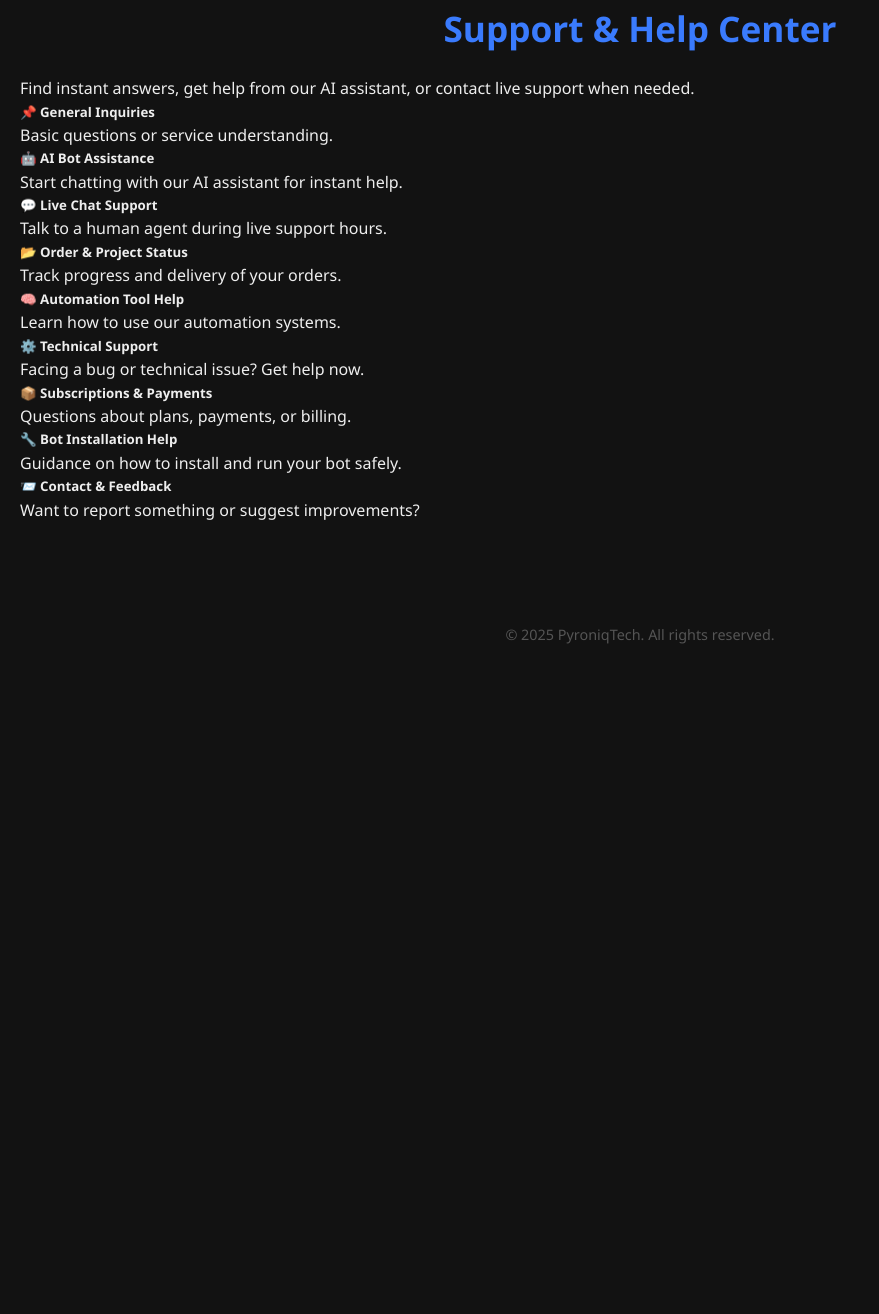
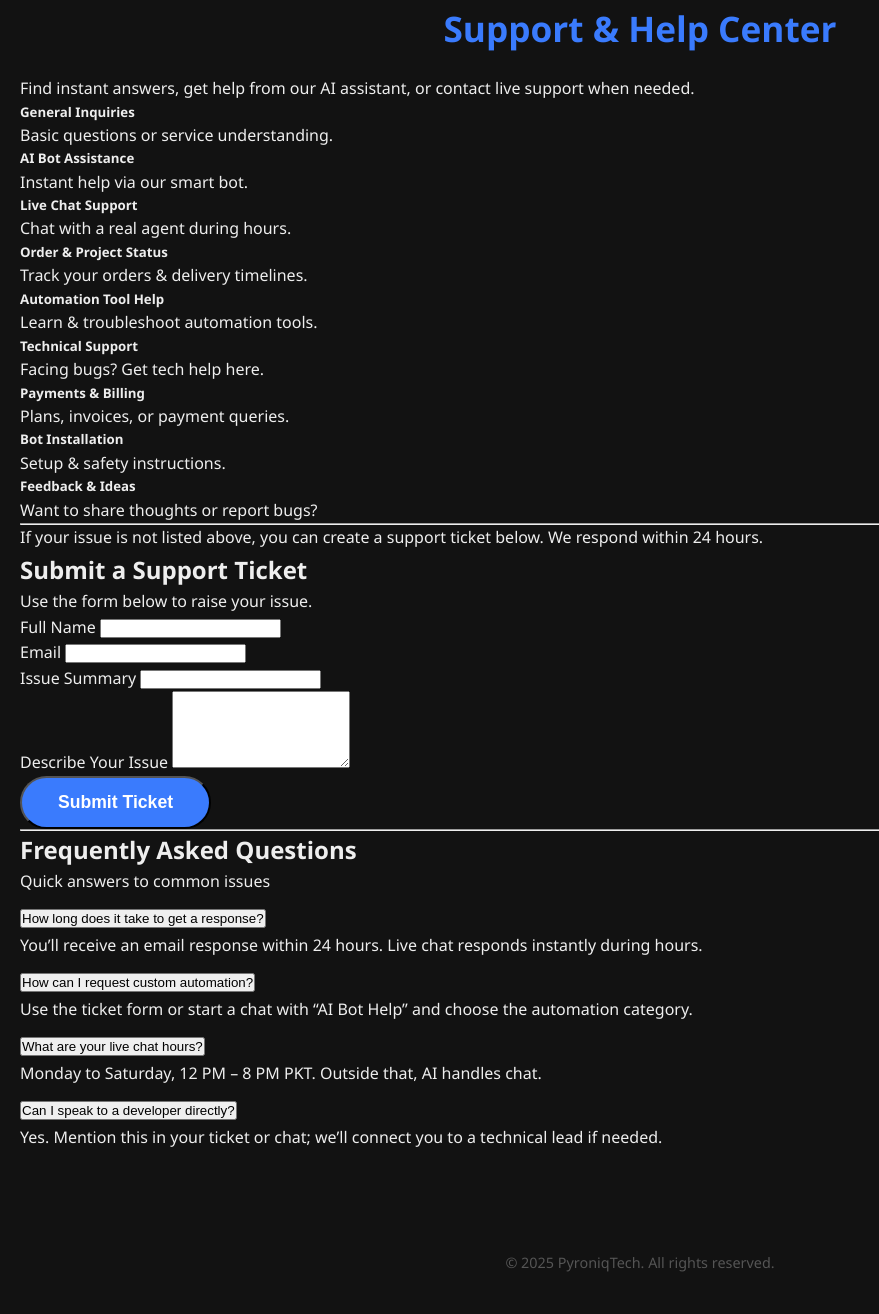
Before and after one commit to PyroniqTech/PyroniqTech, a Django app: page /support/ in a window 1280 px wide. Shown: the part 66-1380 px from the top of the page, without its empty margins (0-879 px from the left). Before the commit the page ends 710 px from the top, so only its background shows below. Run offline with Django 5.2, Linux system fonts and the light colour scheme.

Commit message:
Update support.html

```diff
--- a/main/templates/support.html
+++ b/main/templates/support.html
@@ -3,89 +3,98 @@
 
 <section class="container py-5">
   <div class="text-center mb-5">
-    <h1 class="fw-bold display-4">Support & Help Center</h1>
+    <h1 class="fw-bold display-4"><i class="bi bi-life-preserver"></i> Support & Help Center</h1>
     <p class="text-muted lead">Find instant answers, get help from our AI assistant, or contact live support when needed.</p>
   </div>
 
   <div class="row row-cols-1 row-cols-md-2 row-cols-lg-3 g-4">
 
     <div class="col">
-      <div class="card h-100 shadow-sm">
-        <div class="card-body">
-          <h5 class="card-title">📌 General Inquiries</h5>
+      <div class="card h-100 shadow-sm border-info">
+        <div class="card-body text-center">
+          <i class="bi bi-question-circle display-5 text-info"></i>
+          <h5 class="card-title mt-3">General Inquiries</h5>
           <p class="card-text text-muted">Basic questions or service understanding.</p>
         </div>
       </div>
     </div>
 
     <div class="col">
-      <div class="card h-100 shadow-sm">
-        <div class="card-body">
-          <h5 class="card-title">🤖 AI Bot Assistance</h5>
-          <p class="card-text text-muted">Start chatting with our AI assistant for instant help.</p>
+      <div class="card h-100 shadow-sm border-primary">
+        <div class="card-body text-center">
+          <i class="bi bi-robot display-5 text-primary"></i>
+          <h5 class="card-title mt-3">AI Bot Assistance</h5>
+          <p class="card-text text-muted">Instant help via our smart bot.</p>
         </div>
       </div>
     </div>
 
     <div class="col">
-      <div class="card h-100 shadow-sm">
-        <div class="card-body">
-          <h5 class="card-title">💬 Live Chat Support</h5>
-          <p class="card-text text-muted">Talk to a human agent during live support hours.</p>
+      <div class="card h-100 shadow-sm border-success">
+        <div class="card-body text-center">
+          <i class="bi bi-headset display-5 text-success"></i>
+          <h5 class="card-title mt-3">Live Chat Support</h5>
+          <p class="card-text text-muted">Chat with a real agent during hours.</p>
         </div>
       </div>
     </div>
 
     <div class="col">
-      <div class="card h-100 shadow-sm">
-        <div class="card-body">
-          <h5 class="card-title">📂 Order & Project Status</h5>
-          <p class="card-text text-muted">Track progress and delivery of your orders.</p>
+      <div class="card h-100 shadow-sm border-warning">
+        <div class="card-body text-center">
+          <i class="bi bi-box display-5 text-warning"></i>
+          <h5 class="card-title mt-3">Order & Project Status</h5>
+          <p class="card-text text-muted">Track your orders & delivery timelines.</p>
         </div>
       </div>
     </div>
 
     <div class="col">
-      <div class="card h-100 shadow-sm">
-        <div class="card-body">
-          <h5 class="card-title">🧠 Automation Tool Help</h5>
-          <p class="card-text text-muted">Learn how to use our automation systems.</p>
+      <div class="card h-100 shadow-sm border-dark">
+        <div class="card-body text-center">
+          <i class="bi bi-gear-wide-connected display-5 text-dark"></i>
+          <h5 class="card-title mt-3">Automation Tool Help</h5>
+          <p class="card-text text-muted">Learn & troubleshoot automation tools.</p>
         </div>
       </div>
     </div>
 
     <div class="col">
-      <div class="card h-100 shadow-sm">
-        <div class="card-body">
-          <h5 class="card-title">⚙️ Technical Support</h5>
-          <p class="card-text text-muted">Facing a bug or technical issue? Get help now.</p>
+      <div class="card h-100 shadow-sm border-danger">
+        <div class="card-body text-center">
+          <i class="bi bi-bug display-5 text-danger"></i>
+          <h5 class="card-title mt-3">Technical Support</h5>
+          <p class="card-text text-muted">Facing bugs? Get tech help here.</p>
         </div>
       </div>
     </div>
 
     <div class="col">
-      <div class="card h-100 shadow-sm">
-        <div class="card-body">
-          <h5 class="card-title">📦 Subscriptions & Payments</h5>
-          <p class="card-text text-muted">Questions about plans, payments, or billing.</p>
+      <div class="card h-100 shadow-sm border-secondary">
+        <div class="card-body text-center">
+          <i class="bi bi-credit-card display-5 text-secondary"></i>
+          <h5 class="card-title mt-3">Payments & Billing</h5>
+          <p class="card-text text-muted">Plans, invoices, or payment queries.</p>
         </div>
       </div>
     </div>
 
     <div class="col">
-      <div class="card h-100 shadow-sm">
-        <div class="card-body">
-          <h5 class="card-title">🔧 Bot Installation Help</h5>
-          <p class="card-text text-muted">Guidance on how to install and run your bot safely.</p>
+      <div class="card h-100 shadow-sm border-purple">
+        <div class="card-body text-center">
+          <i class="bi bi-download display-5 text-purple"></i>
+          <h5 class="card-title mt-3">Bot Installation</h5>
+          <p class="card-text text-muted">Setup & safety instructions.</p>
         </div>
       </div>
     </div>
 
     <div class="col">
-      <div class="card h-100 shadow-sm">
-        <div class="card-body">
-          <h5 class="card-title">📨 Contact & Feedback</h5>
-          <p class="card-text text-muted">Want to report something or suggest improvements?</p>
+      <div class="card h-100 shadow-sm border-teal">
+        <div class="card-body text-center">
+          <i class="bi bi-chat-right-heart display-5 text-teal"></i>
+          <h5 class="card-title mt-3">Feedback & Ideas</h5>
+          <p class="card-text text-muted">Want to share thoughts or report bugs?</p>
         </div>
       </div>
     </div>
@@ -93,4 +102,102 @@
   </div>
 </section>
 
+<hr class="my-5">
+
+<section class="container pb-5">
+  <div class="alert alert-warning text-center" role="alert">
+    <i class="bi bi-info-circle-fill"></i> If your issue is not listed above, you can create a support ticket below. We respond within 24 hours.
+  </div>
+
+  <div class="text-center mb-4">
+    <h2 class="fw-bold"><i class="bi bi-ticket-perforated"></i> Submit a Support Ticket</h2>
+    <p class="text-muted">Use the form below to raise your issue.</p>
+  </div>
+
+  <form method="POST" action="/support/ticket" class="row g-3">
+    <div class="col-md-6">
+      <label class="form-label">Full Name</label>
+      <input type="text" name="name" class="form-control" required>
+    </div>
+    <div class="col-md-6">
+      <label class="form-label">Email</label>
+      <input type="email" name="email" class="form-control" required>
+    </div>
+    <div class="col-md-12">
+      <label class="form-label">Issue Summary</label>
+      <input type="text" name="subject" class="form-control" required>
+    </div>
+    <div class="col-12">
+      <label class="form-label">Describe Your Issue</label>
+      <textarea name="message" rows="5" class="form-control" required></textarea>
+    </div>
+    <div class="col-12 text-center">
+      <button type="submit" class="btn btn-primary"><i class="bi bi-send"></i> Submit Ticket</button>
+    </div>
+  </form>
+</section>
+
+<hr class="my-5">
+
+<section class="container pb-5">
+  <div class="text-center mb-4">
+    <h2 class="fw-bold"><i class="bi bi-patch-question"></i> Frequently Asked Questions</h2>
+    <p class="text-muted">Quick answers to common issues</p>
+  </div>
+
+  <div class="accordion" id="faqAccordion">
+    <div class="accordion-item">
+      <h2 class="accordion-header" id="faq1">
+        <button class="accordion-button" type="button" data-bs-toggle="collapse" data-bs-target="#collapse1">
+          <i class="bi bi-clock-history me-2"></i> How long does it take to get a response?
+        </button>
+      </h2>
+      <div id="collapse1" class="accordion-collapse collapse show" data-bs-parent="#faqAccordion">
+        <div class="accordion-body">
+          You’ll receive an email response within 24 hours. Live chat responds instantly during hours.
+        </div>
+      </div>
+    </div>
+
+    <div class="accordion-item">
+      <h2 class="accordion-header" id="faq2">
+        <button class="accordion-button collapsed" type="button" data-bs-toggle="collapse" data-bs-target="#collapse2">
+          <i class="bi bi-gear me-2"></i> How can I request custom automation?
+        </button>
+      </h2>
+      <div id="collapse2" class="accordion-collapse collapse" data-bs-parent="#faqAccordion">
+        <div class="accordion-body">
+          Use the ticket form or start a chat with “AI Bot Help” and choose the automation category.
+        </div>
+      </div>
+    </div>
+
+    <div class="accordion-item">
+      <h2 class="accordion-header" id="faq3">
+        <button class="accordion-button collapsed" type="button" data-bs-toggle="collapse" data-bs-target="#collapse3">
+          <i class="bi bi-headset me-2"></i> What are your live chat hours?
+        </button>
+      </h2>
+      <div id="collapse3" class="accordion-collapse collapse" data-bs-parent="#faqAccordion">
+        <div class="accordion-body">
+          Monday to Saturday, 12 PM – 8 PM PKT. Outside that, AI handles chat.
+        </div>
+      </div>
+    </div>
+
+    <div class="accordion-item">
+      <h2 class="accordion-header" id="faq4">
+        <button class="accordion-button collapsed" type="button" data-bs-toggle="collapse" data-bs-target="#collapse4">
+          <i class="bi bi-person-lines-fill me-2"></i> Can I speak to a developer directly?
+        </button>
+      </h2>
+      <div id="collapse4" class="accordion-collapse collapse" data-bs-parent="#faqAccordion">
+        <div class="accordion-body">
+          Yes. Mention this in your ticket or chat; we’ll connect you to a technical lead if needed.
+        </div>
+      </div>
+    </div>
+  </div>
+</section>
+
 {% endblock %}
```
